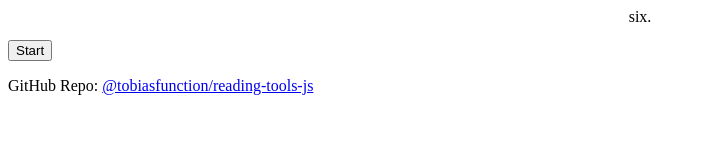
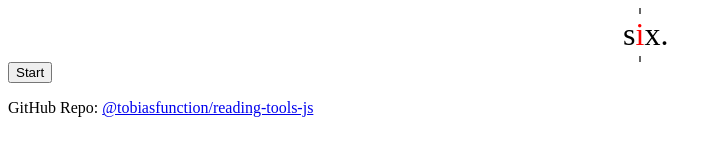
Before and after one commit to tobiasfunction/dashRSVP, a plain HTML site: page index.html in a window 1280 px wide. Both pictures are taken after a click on the button "Start". Shown: the whole page, without its empty margins (0-722 px from the left). Drawn offline with Linux system fonts and the light colour scheme.

Commit message:
Added character anchoring using word length

```diff
--- a/index.html
+++ b/index.html
@@ -10,7 +10,25 @@
   </head>
 
   <body>
-    <div id="reader-frame"></div>
+    <div id="reader-frame">
+      <!-- Eventually, all of these divs with be generated by JS -->
+      <!-- And the site will only need "#reader-frame" and "#reader-button" -->
+      <div class="container">
+        <div class="pre"></div>
+        <div class="anchor mark"></div>
+        <div class="post"></div>
+      </div>
+      <div class="container" id="text-container">
+        <div class="pre" id="pre-text"></div>
+        <div class="anchor" id="anchor-text"></div>
+        <div class="post" id="post-text"></div>
+      </div>
+      <div class="container">
+        <div class="pre"></div>
+        <div class="anchor mark"></div>
+        <div class="post"></div>
+      </div>
+    </div>
     <button id="reader-start">Start</button>
 
     <footer>
--- a/rsvp/rsvp.css
+++ b/rsvp/rsvp.css
@@ -1,4 +1,36 @@
-#reader-frame {
+.body {
+}
+.container {
+    display: flex;
+    justify-content: center;
+}
+
+#text-container {
+    font-size: 2em;
+    min-height: 1.2em;
+    margin-top: 2px;
+    margin-bottom: 2px;
+}
+
+.pre {
+    flex: 1;
+    text-align: right;
+  }
+
+ .anchor {
+    color: red;
     text-align: center;
-    min-height: 2em;
-}
+  }
+
+ .post {
+    flex: 1;
+    text-align: left;
+  }
+
+  .mark {
+    height: 6px;
+    width: 2px;
+    margin-top: auto;
+    margin-bottom: auto;
+    background-color: #666666;
+  }
--- a/rsvp/rsvp.js
+++ b/rsvp/rsvp.js
@@ -6,13 +6,30 @@ async function startRsvp() {
     let WPM = 30;
     let basePeriod = 500; // this will eventually be calulated from WPM
 
+    const pre = document.querySelector("#pre-text");
+    const anchor = document.querySelector("#anchor-text");
+    const post = document.querySelector("#post-text");
+
     let textArray = inputText.split(" ");
 
     for (const word of textArray) {
-        readerFrame.innerText = word;
+        const substrings = getSubstrings(word);
+        pre.innerText = substrings[0]
+        anchor.innerText = substrings[1]
+        post.innerText = substrings[2]
+
         await wait(basePeriod);
     }
 }
 
+function getSubstrings(word) {
+    const pivot = Math.floor((word.length) * .3);
+    const left = word.substring(0, pivot);
+    const middle = word.substring(pivot, pivot + 1);
+    const right = word.substring(pivot + 1);
+
+    return [left, middle, right]
+}
+
 // Returns a Promise that resolves after "ms" Milliseconds
 const wait = ms => new Promise(resolve => setTimeout(resolve, ms))
```
Also changed, not shown: 1 other file.
